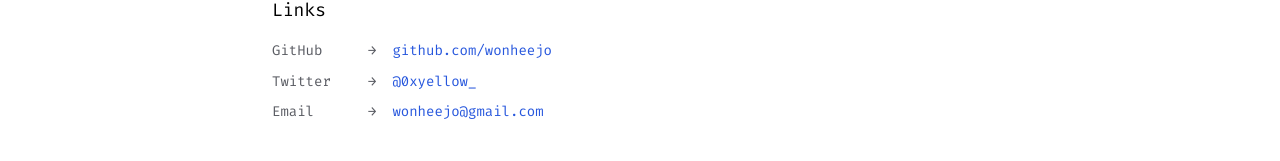
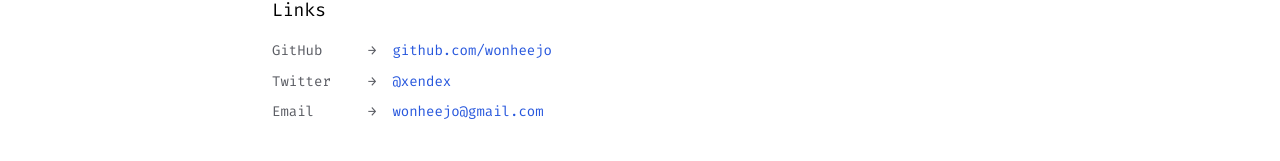
Before and after one commit to wonheejo/personal_website, a Next.js app: page /about in a window 1280 px wide. Shown: the part 388-549 px from the top of the page. Built offline with nearby package versions, Linux system fonts and the light colour scheme; no server answers; the database is empty.

Commit message:
Update Twitter handle to @xendex

```diff
--- a/app/about/page.tsx
+++ b/app/about/page.tsx
@@ -9,7 +9,7 @@
 export default function AboutPage() {
   const links = [
     { name: "GitHub", url: "https://github.com/wonheejo", label: "github.com/wonheejo" },
-    { name: "Twitter", url: "https://x.com/0xyellow_", label: "@0xyellow_" },
+    { name: "Twitter", url: "https://x.com/xendex", label: "@xendex" },
     { name: "Email", url: "wonheejo@gmail.com", label: "wonheejo@gmail.com" },
   ];
 
```
